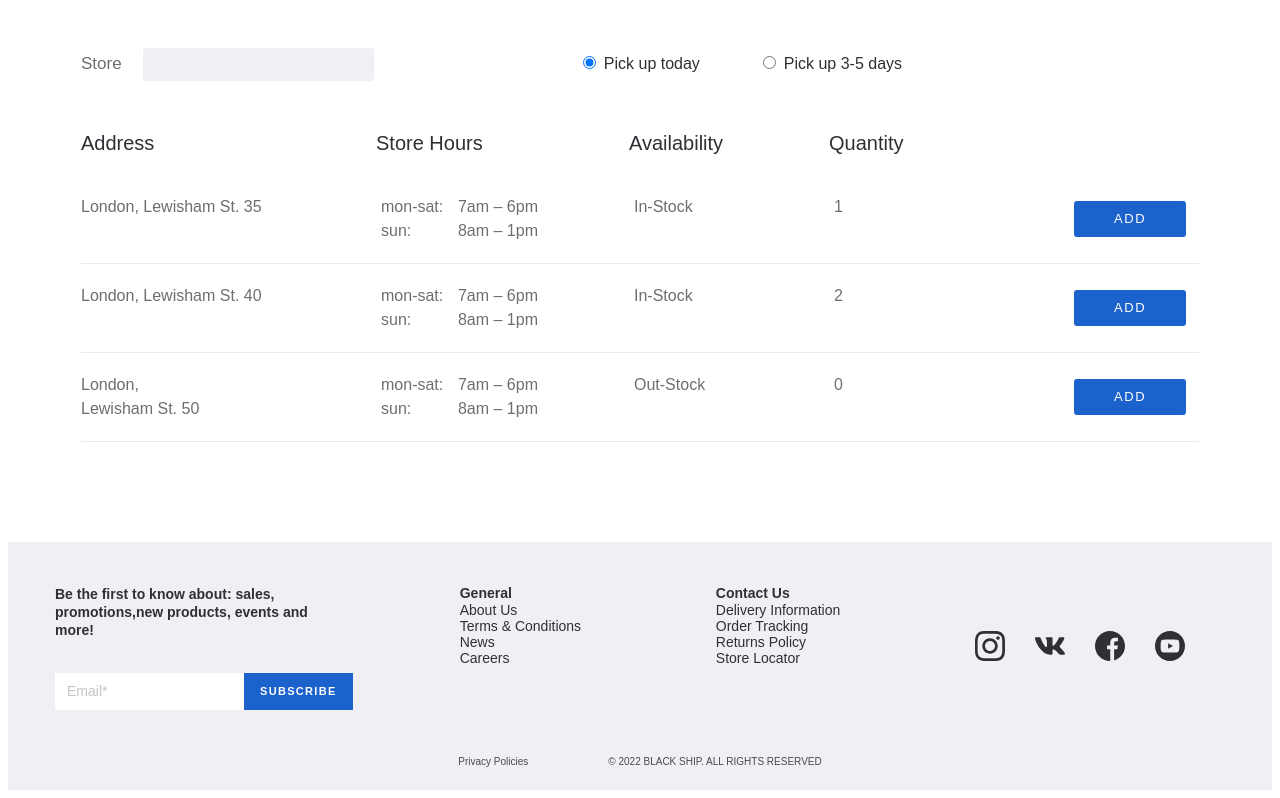
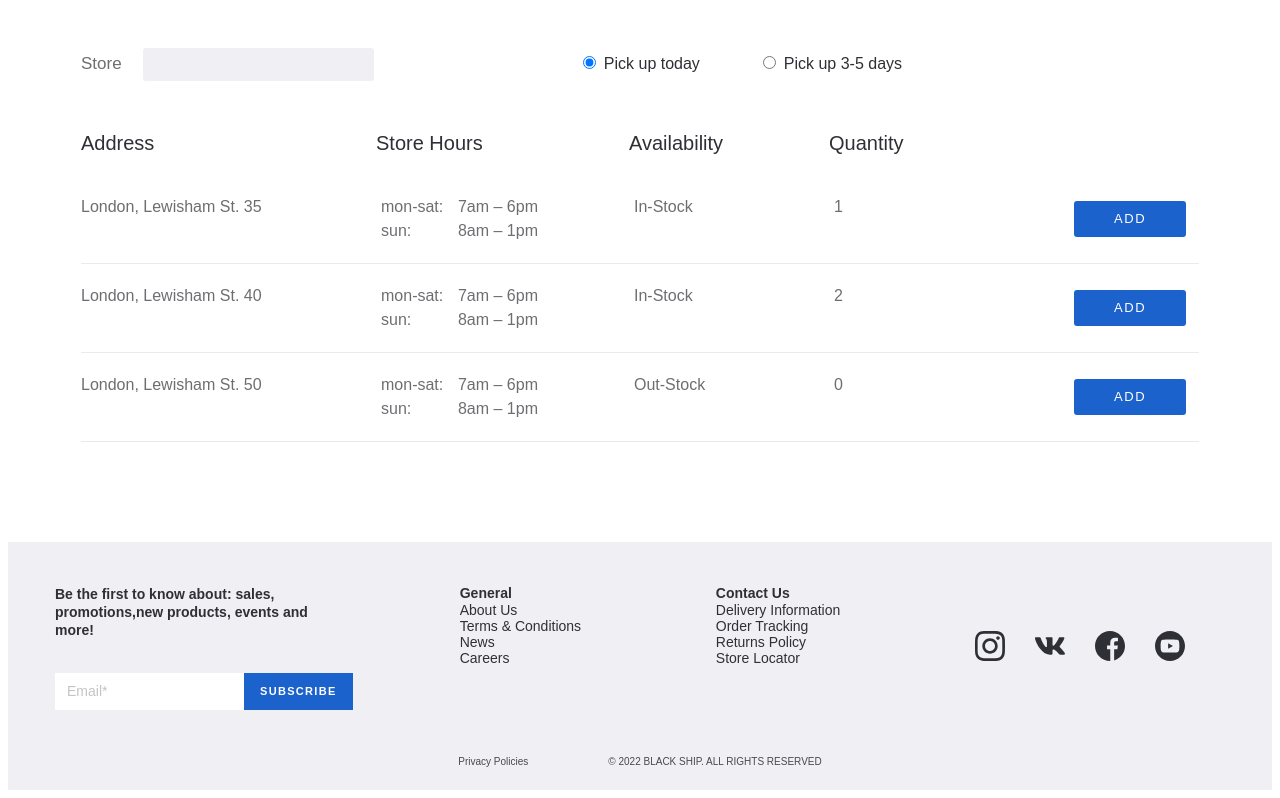
Before and after one commit to Aztim/v-drink-shop, a Vue app: page /test in a window 1280 px wide. Shown: the part 1096-1894 px from the top of the page. Built offline with nearby package versions, Linux system fonts and the light colour scheme; a web font is replaced by a local one.

Commit message:
added corrections in product-page section  ProductItem-component

```diff
--- a/src/components/ProductItem.vue
+++ b/src/components/ProductItem.vue
@@ -82,11 +82,7 @@
   <div class="container">
     <div class="product-page__tabs-header">
       <div class="product-page__mobile-overflow">
-        <div class="product-page__tabs-title">Details</div>
-        <div class="product-page__tabs-title">Reviews</div>
-        <div class="product-page__tabs-title">Delivery</div>
-        <div class="product-page__tabs-title">Service</div>
-        <div class="product-page__tabs-title">Returns & Refunds</div>
+        <div class="product-page__tabs-title" v-for="(key) in pageTabs" :key="key">{{ key }}</div>
       </div>
     </div>
     <div class="product-page__tabs-content-header">
@@ -106,6 +102,7 @@
               Pick up 3-5 days
             </label>
           </div>
+
           <ul class="card__list">
             <li class="card__list-item-title">
               <div class="card__list-address card__list-address-title">Address</div>
@@ -114,50 +111,18 @@
               <div class="card__list-count card__list-count-title">Quantity</div>
               <div class="card__list-btn card__list-btn-title"></div>
             </li>
-            <li class="card__list-item">
-              <div class="card__list-address">London, Lewisham St. 35</div>
+            <li class="card__list-item" v-for="(p) in addressList" :key="p.address">
+              <div class="card__list-address">{{ p.address }}</div>
               <div class="card__list-hours">
                 <div class="card__list-hours--wrapper">
-                  <span>mon-sat:</span><span>7am – 6pm</span>
+                  <span>mon-sat:</span><span>{{ p.hours }}</span>
                 </div>
                 <div class="card__list-hours--wrapper">
-                  <span>sun:</span><span>8am – 1pm</span>
+                  <span>sun:</span><span>{{ p.sunHours }}</span>
                 </div>
               </div>
-              <div class="card__list-available">In-Stock</div>
-              <div class="card__list-count">1</div>
-              <div class="card__list-btn">
-                <button type="submit">add</button>
-              </div>
-            </li>
-            <li class="card__list-item">
-              <div class="card__list-address">London, Lewisham St. 40</div>
-              <div class="card__list-hours">
-                <div class="card__list-hours--wrapper">
-                  <span>mon-sat:</span><span>7am – 6pm</span>
-                </div>
-                <div class="card__list-hours--wrapper">
-                  <span>sun:</span><span>8am – 1pm</span>
-                </div>
-              </div>
-              <div class="card__list-available">In-Stock</div>
-              <div class="card__list-count">2</div>
-              <div class="card__list-btn">
-                <button type="submit">add</button>
-              </div>
-            </li>
-            <li class="card__list-item">
-              <div class="card__list-address">London, <br>Lewisham St. 50</div>
-              <div class="card__list-hours">
-                <div class="card__list-hours--wrapper">
-                  <span>mon-sat:</span><span>7am – 6pm</span>
-                </div>
-                <div class="card__list-hours--wrapper">
-                  <span>sun:</span><span>8am – 1pm</span>
-                </div>
-              </div>
-              <div class="card__list-available">Out-Stock</div>
-              <div class="card__list-count">0</div>
+              <div class="card__list-available">{{ p.availability }}</div>
+              <div class="card__list-count">{{ p.quantity }}</div>
               <div class="card__list-btn">
                 <button type="submit">add</button>
               </div>
@@ -165,11 +130,12 @@
           </ul>
         </form>
       </div>
-      <div class="product-page__tabs-content-item">Details</div>
+
+      <!-- <div class="product-page__tabs-content-item">Details</div>
       <div class="product-page__tabs-content-item">Reviews</div>
       <div class="product-page__tabs-content-item">Delivery</div>
       <div class="product-page__tabs-content-item">Service</div>
-      <div class="product-page__tabs-content-item">Returns & Refunds</div>
+      <div class="product-page__tabs-content-item">Returns & Refunds</div> -->
     </div>
   </div>
 </section>
@@ -195,7 +161,39 @@ export default {
           }
       }
     )
-    return { productData }
+
+    const pageTabs = {
+      tab1: 'Details',
+      tab2: 'Reviews',
+      tab3: 'Delivery',
+      tab4: 'Service',
+      tab5: 'Returns & Refunds'
+    }
+    const addressList = [
+      {
+        address: 'London, Lewisham St. 35',
+        hours: '7am – 6pm',
+        sunHours: '8am – 1pm',
+        availability: 'In-Stock',
+        quantity: 1
+      },
+      {
+        address: 'London, Lewisham St. 40',
+        hours: '7am – 6pm',
+        sunHours: '8am – 1pm',
+        availability: 'In-Stock',
+        quantity: 2
+      },
+      {
+        address: 'London, Lewisham St. 50',
+        hours: '7am – 6pm',
+        sunHours: '8am – 1pm',
+        availability: 'Out-Stock',
+        quantity: 0
+      }
+    ]
+
+    return { productData, pageTabs, addressList }
   }
 }
 </script>
```
